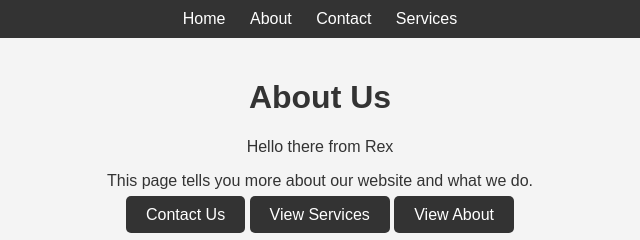
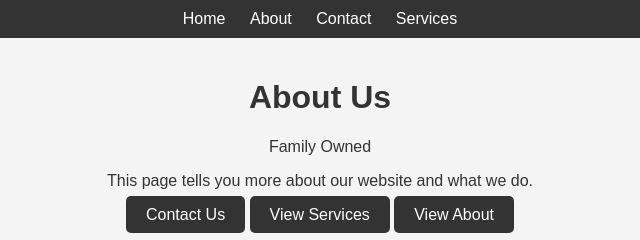
Before and after one commit to Seanlawd3/munsterhemp, a plain HTML site: page about.html in a window 1280 px wide. Shown: the top 240 px of the page, 320-960 px from the left. Drawn offline with Linux system fonts and the light colour scheme.

Commit message:
Add files via upload

```diff
--- a/about.html
+++ b/about.html
@@ -17,7 +17,7 @@
     </header>
     <main>
         <h1>About Us</h1>
-        <p>Hello there from Rex</p>
+        <p>Family Owned</p>
         <p>This page tells you more about our website and what we do.</p>
         <!-- Buttons -->
         <a href="contact.html" class="button">Contact Us</a>
```
